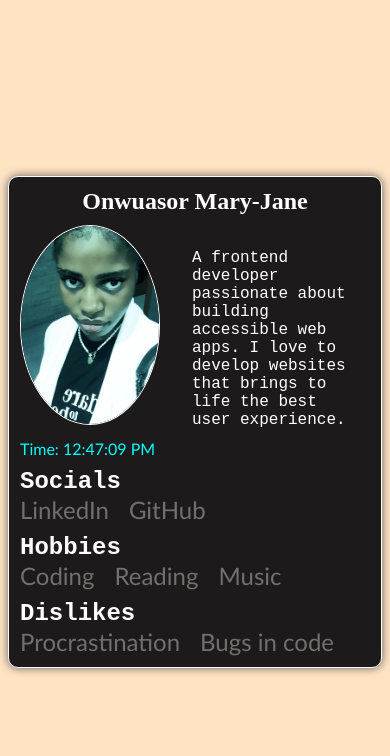
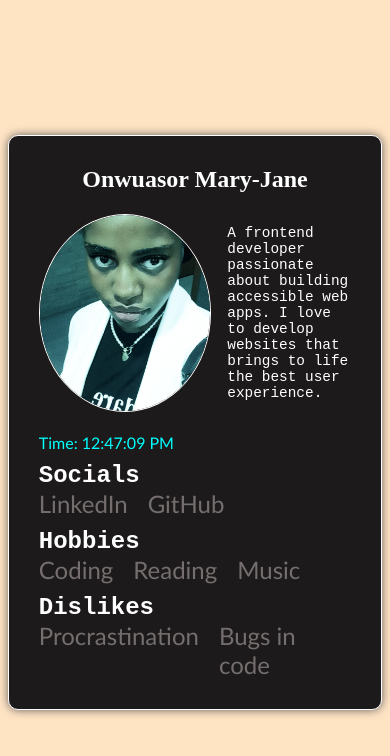
Before and after one commit to maereejay/profilecard, a plain HTML site: page index.html in a window 390 px wide. Drawn offline with Linux system fonts and the light colour scheme.

Commit message:
updated styling to improve responsiveness

```diff
--- a/style.css
+++ b/style.css
@@ -15,7 +15,7 @@ body {
 article {
   max-width: 80%;
   max-width: 600px;
-  padding: 3%;
+  padding: 30px;
   border-radius: 10px;
   box-shadow: 0 0 10px #615b5b;
   display: flex;
@@ -33,11 +33,14 @@ header {
 .description {
   display: flex;
   flex-direction: row;
-  gap: 2em;
+  gap: 1em;
+  height: 220px;
+  align-items: center;
+  justify-content: center;
 }
 figure {
-  width: 40%;
-  height: 200px;
+  width: 200px;
+  height: 90%;
   display: flex;
   justify-content: center;
   align-items: center;
@@ -51,10 +54,10 @@ img {
   border: 1.5px solid white;
 }
 .description > p {
-  padding-top: 7%;
-  height: 100%;
-  width: 45%;
+  max-height: 100%;
+  width: 46%;
   font-family: "Courier New", Courier, monospace;
+  font-size: clamp(0.9rem, 3vw, 1.2rem);
 }
 h3 {
   font-family: "Courier New", Courier, monospace;
```
